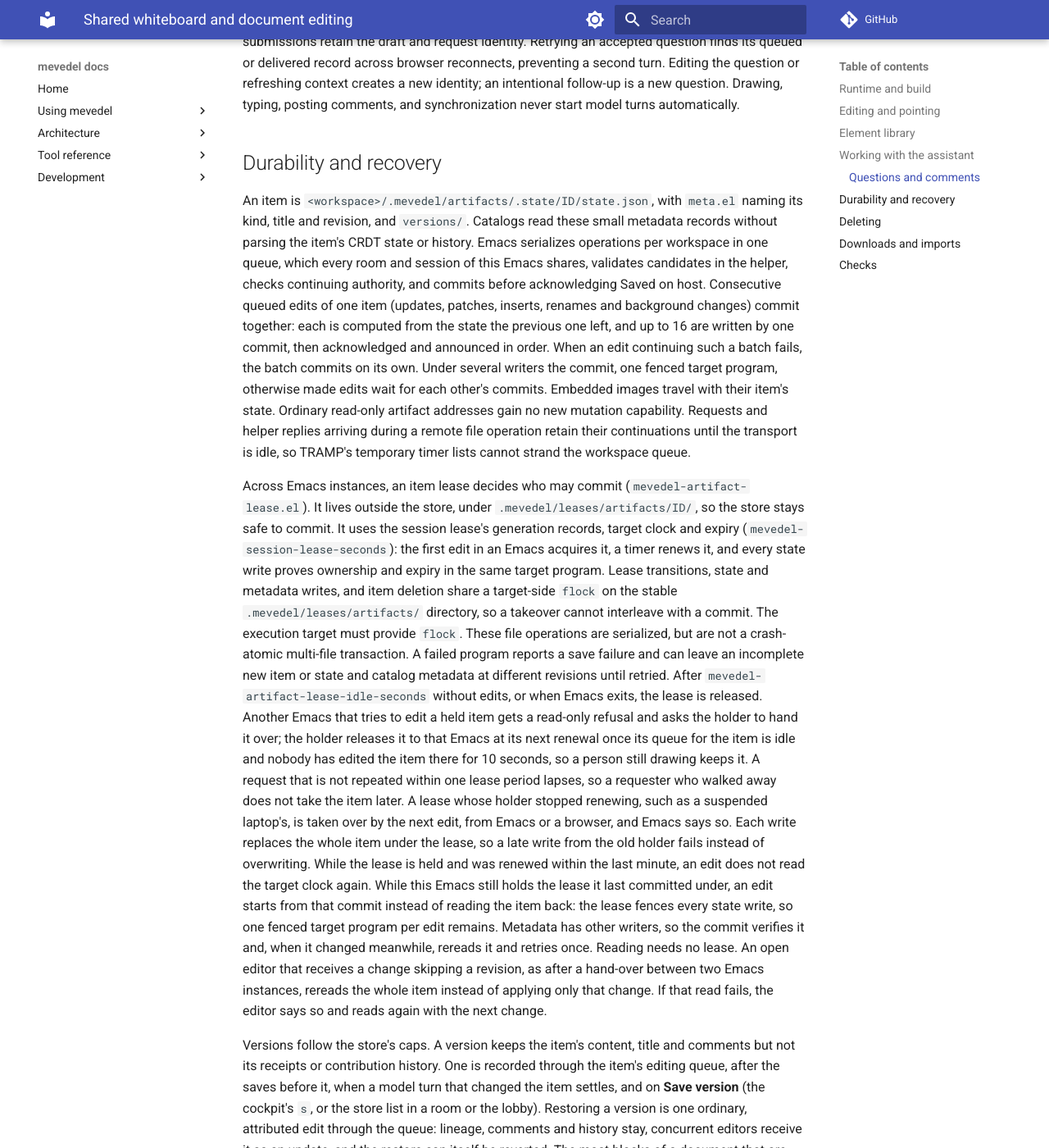
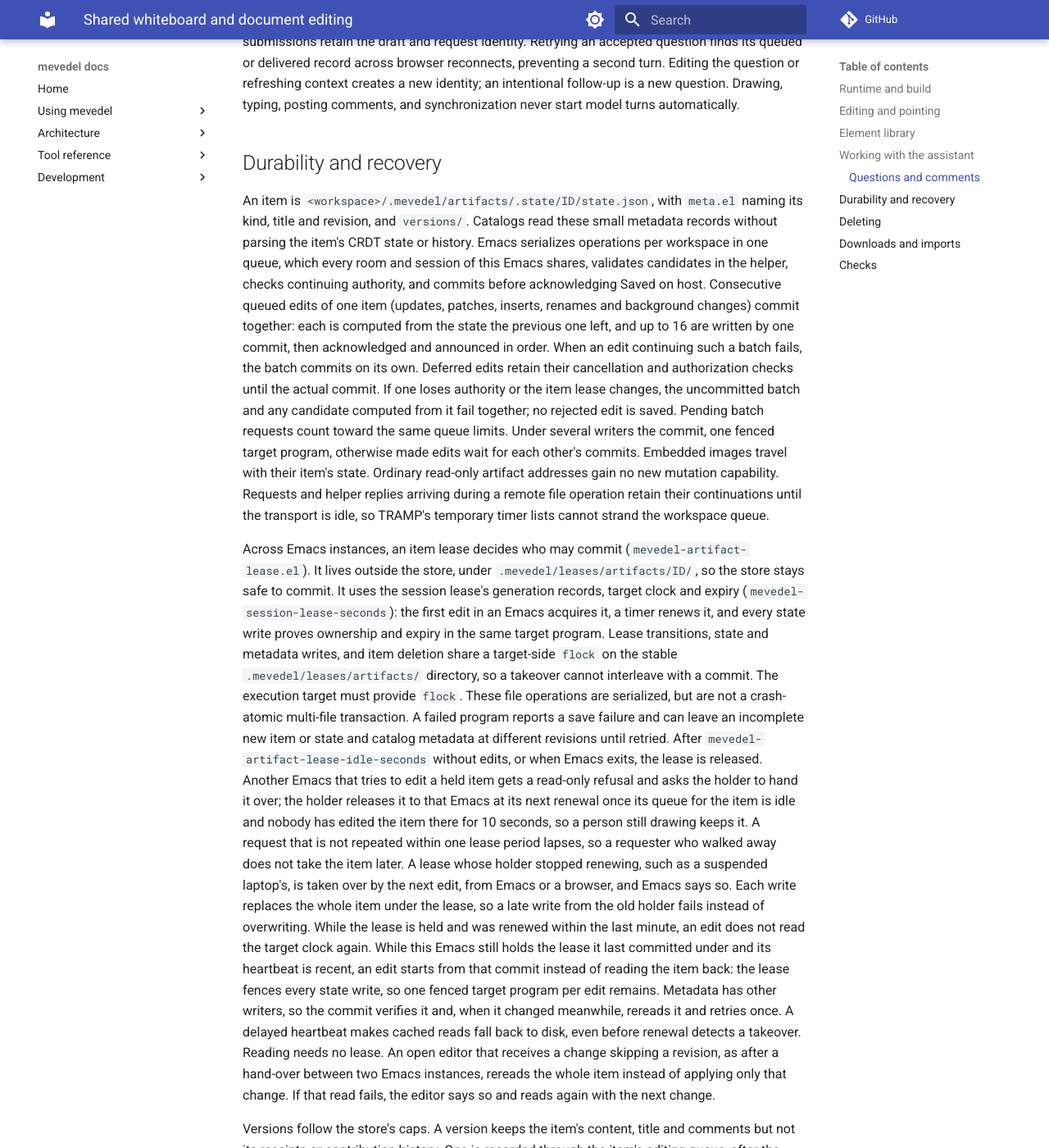
Before and after one commit to FrauH0lle/mevedel, an MkDocs documentation site: the page built from docs/shared-editing.md, in a window 1280 px wide and 1400 px high, scrolled down 12010 px. Shown: the whole window at 82% size. Built offline with MkDocs 1.6.1 and Material for MkDocs 9.7.7, drawn with Linux system fonts in a browser that asks for light colours; comment, search, counter and statistics services are not loaded.

Commit message:
fix(shared-editing): Keep deferred edits fenced until commit
A batched candidate includes earlier edits, so loss of one contributor's
authority or lease invalidates the uncommitted dependent batch. Preserve
batching and the one-program steady-edit path while keeping cancellation,
shutdown and queue limits effective through settlement.

* mevedel-shared-editing.el (mevedel-shared-editing--validate-batch):
Recheck authority, cancellation and the original holding identity.
(mevedel-shared-editing--finish, mevedel-shared-editing-call): Honor deferred
stops and count deferred requests toward queue limits.
* mevedel-artifact-lease.el (mevedel-artifact-lease-held): Offer a pure,
conservative freshness check for cached reads after delayed heartbeats.
* mevedel-artifact-store.el (mevedel-artifact-store--changed): Retire content
notices already covered by an immediate publication.
* test/helpers.el (mevedel-test--release-leaked-state): Cancel store timers.
* test/test-mevedel-artifact-lease.el, test/test-mevedel-artifact-store.el,
test/test-mevedel-shared-editing.el, test/test-mevedel-test-helpers.el:
Add lifecycle, authority, freshness and notification regressions.
* docs/shared-editing.md: Describe deferred authority and cache freshness.

```diff
--- a/docs/shared-editing.md
+++ b/docs/shared-editing.md
@@ -568,7 +568,11 @@ before acknowledging Saved on host. Consecutive queued edits of one item
 (updates, patches, inserts, renames and background changes) commit together:
 each is computed from the state the previous one left, and up to 16 are
 written by one commit, then acknowledged and announced in order. When an edit
-continuing such a batch fails, the batch commits on its own. Under several
+continuing such a batch fails, the batch commits on its own. Deferred edits
+retain their cancellation and authorization checks until the actual commit.
+If one loses authority or the item lease changes, the uncommitted batch and
+any candidate computed from it fail together; no rejected edit is saved.
+Pending batch requests count toward the same queue limits. Under several
 writers the commit, one fenced target program, otherwise made edits wait for
 each other's commits. Embedded images travel with their item's
 state. Ordinary read-only artifact addresses gain no new mutation capability.
@@ -602,11 +606,13 @@ replaces the whole item under the lease, so a late write from the old holder
 fails instead of overwriting.
 While the lease is held and was renewed within the last minute, an edit does
 not read the target clock again. While this Emacs still holds the lease it
-last committed under, an edit starts from that commit instead of reading the
-item back: the lease fences every state write, so one fenced target program
-per edit remains. Metadata has other writers, so the commit verifies it and,
-when it changed meanwhile, rereads it and retries once. Reading needs no lease. An open editor that
-receives a change skipping a revision, as after a hand-over between two Emacs
+last committed under and its heartbeat is recent, an edit starts from that
+commit instead of reading the item back: the lease fences every state write,
+so one fenced target program per edit remains. Metadata has other writers, so the commit verifies it and,
+when it changed meanwhile, rereads it and retries once. A delayed heartbeat
+makes cached reads fall back to disk, even before renewal detects a takeover.
+Reading needs no lease. An open editor that receives a change skipping a
+revision, as after a hand-over between two Emacs
 instances, rereads the whole item instead of applying only that change. If
 that read fails, the editor says so and reads again with the next change.
 
```
Also changed, not shown: 8 other files.
